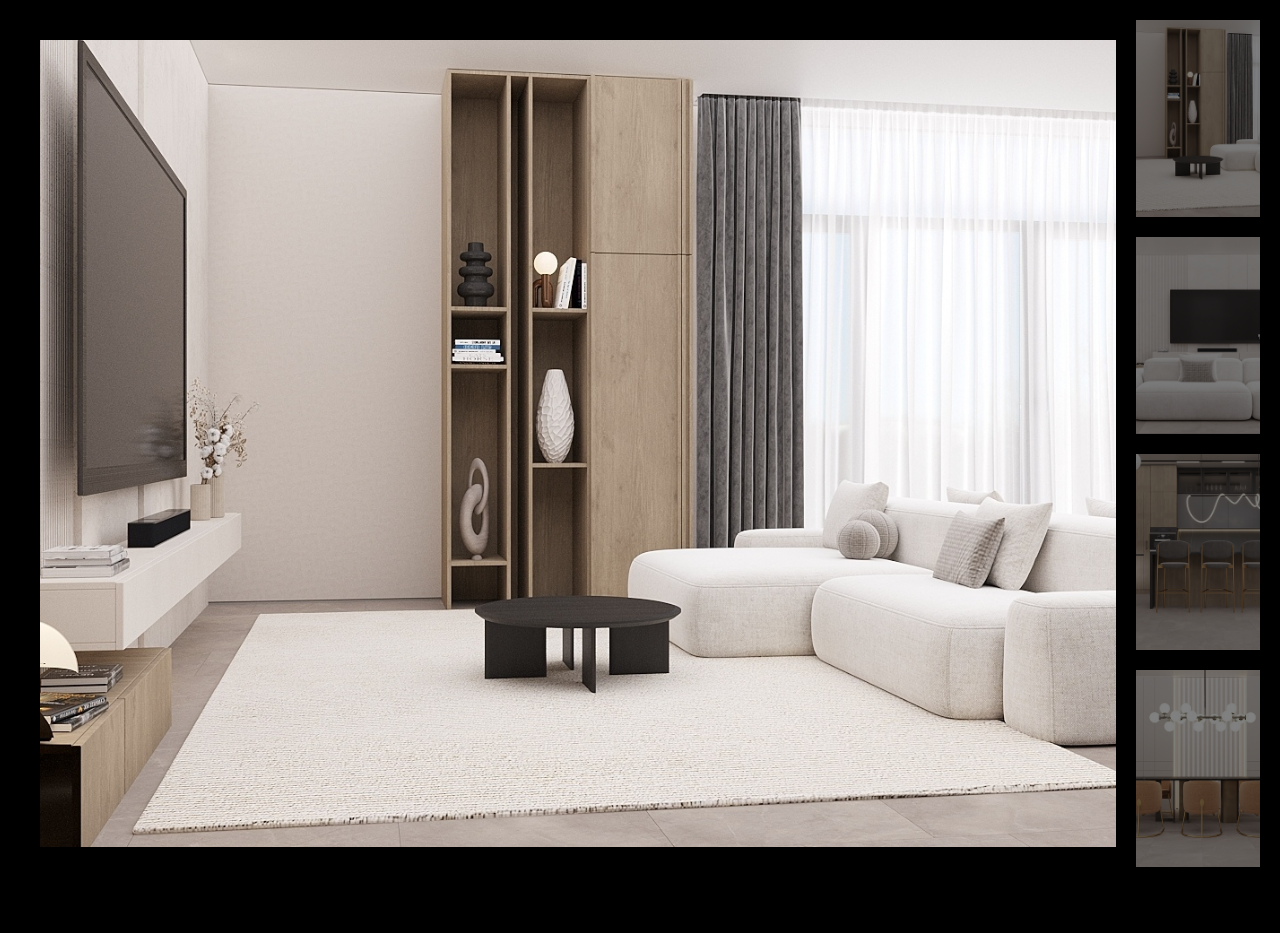
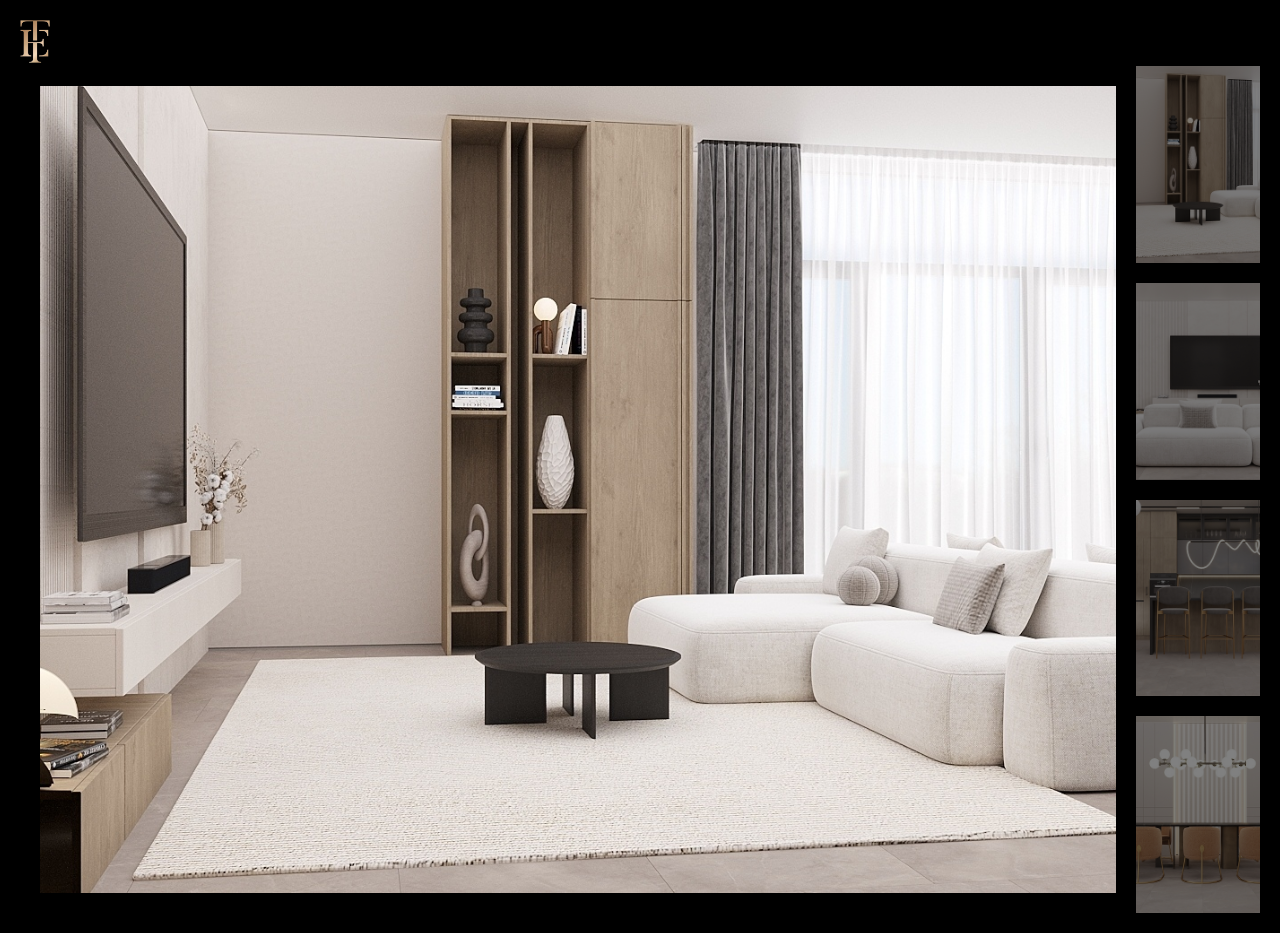
Before and after one commit to Ksu95395/Ksu95395--3, a plain HTML site: page html/portfolio2.html in a window 1280 px wide. Before the commit the page ends 887 px from the top, so only its background shows below. Drawn offline with Linux system fonts and the light colour scheme.

Commit message:
Update portfolio2.html

```diff
--- a/html/portfolio2.html
+++ b/html/portfolio2.html
@@ -8,6 +8,7 @@
     <link rel="stylesheet" href="../css/portfolio.css">
 </head>
 <body>
+    <a href="../index.html"><img src="../img/icon/header/logo.png" width="30px" alt=""></a>
     <section class="photo">
         <img id="photo-hero" class="hero-photo"  src="../img/img/portfolio/2/1vEbaCUOwjw7MaW48sU-YBlS5mDZEWR6B3NEZxUbvIRT6mLioNYKaDrE7JcMGK0N5RJAKJlcIzssKsdqWelrVpnK.jpg" alt="">
     <div class="min-photos" href="">
```
